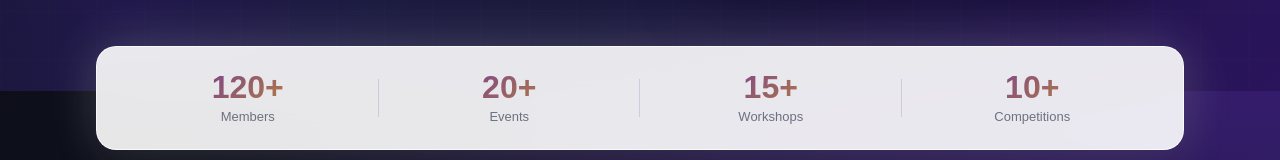
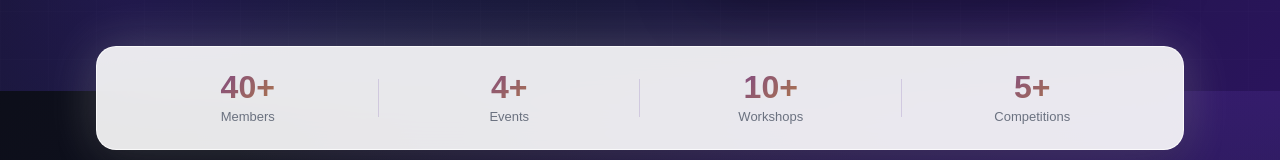
Before and after one commit to shakshi170507singh-collab/RMA-website, a React (Vite) app in the folder client/: page / in a window 1280 px wide. Shown: the part 613-773 px from the top of the page. Built offline with nearby package versions, Linux system fonts and the light colour scheme; no server answers.

Commit message:
fix backend

```diff
--- a/client/src/components/Hero.jsx
+++ b/client/src/components/Hero.jsx
@@ -50,22 +50,22 @@ function Hero() {
       <section className="stats">
 
         <div className="card">
-          <h2>120+</h2>
+          <h2>40+</h2>
           <p>Members</p>
         </div>
 
         <div className="card">
-          <h2>20+</h2>
+          <h2>4+</h2>
           <p>Events</p>
         </div>
 
         <div className="card">
-          <h2>15+</h2>
+          <h2>10+</h2>
           <p>Workshops</p>
         </div>
 
         <div className="card">
-          <h2>10+</h2>
+          <h2>5+</h2>
           <p>Competitions</p>
         </div>
 
```
Also changed, not shown: 1 other file (tests, documents, lock files or other folders).
